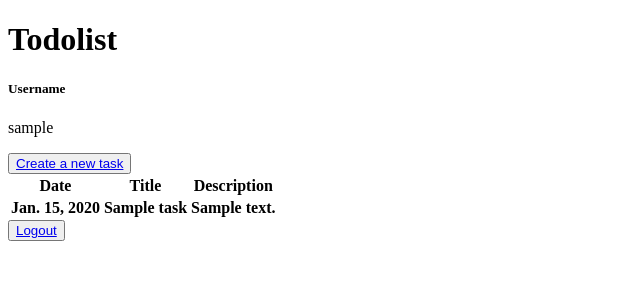
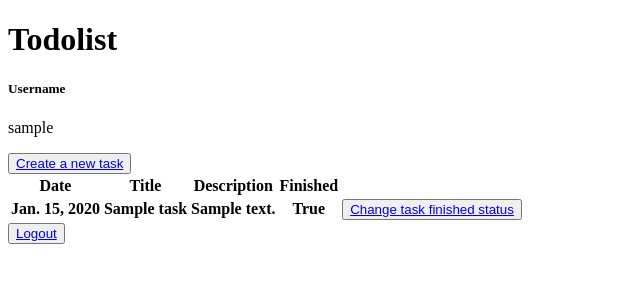
Before and after one commit to stevennovaryo/task-management, a Django app: page /todolist/ in a window 1280 px wide. Shown: the top 300 px of the page, without its empty margins (0-640 px from the left). Run offline with Django 4.2, Linux system fonts and the light colour scheme; a user stored in the database is signed in; tables that the repository leaves empty hold one stand-in row (values such as "Sample post"); lists and menus that the app fills with data are empty.

Commit message:
finished task status

```diff
--- a/todolist/models.py
+++ b/todolist/models.py
@@ -12,3 +12,4 @@ class Task(models.Model):
     date = models.DateField()
     title = models.CharField(max_length=128)
     description = models.TextField()
+    is_finished = models.BooleanField(default=False)
--- a/todolist/templates/todolist.html
+++ b/todolist/templates/todolist.html
@@ -14,12 +14,21 @@
     <th>Date</th>
     <th>Title</th>
     <th>Description</th>
+    <th>Finished</th>
+    <th></th>
 </tr>
 {% for task in task_list %}
 <tr>
     <th>{{task.date}}</th>
     <th>{{task.title}}</th>
     <th>{{task.description}}</th>
+    <th>{{task.is_finished}}</th>
+    {% if task.is_finished %}
+        <th><button><a href="{% url 'todolist:unfinish_task' task.pk %}">Change task finished status</a></button></th>
+        {% else %}
+        <th><button><a href="{% url 'todolist:finish_task' task.pk %}">Change task finished status</a></button></th>
+    {% endif %}
+
 </tr>
 {% endfor %}
 </table>
--- a/todolist/urls.py
+++ b/todolist/urls.py
@@ -1,5 +1,5 @@
 from django.urls import path
-from todolist.views import show_todolist, register, login_user, logout_user, create_task
+from todolist.views import show_todolist, register, login_user, logout_user, create_task, finish_task, unfinish_task, test
 
 app_name = 'todolist'
 
@@ -9,4 +9,7 @@ urlpatterns = [
     path('login/', login_user, name='login'),
     path('logout/', logout_user, name='logout'),
     path('create-task/', create_task, name='create_task'),
+    path('finish-task/<int:task_id>', finish_task, name='finish_task'),
+    path('unfinish-task/<int:task_id>', unfinish_task, name='unfinish_task'),
+    path('test/<str:message>', test, name='test'),
 ]
--- a/todolist/views.py
+++ b/todolist/views.py
@@ -39,6 +39,20 @@ def create_task(request):
         form = TaskForm()
     return render(request, 'create_task.html', {'form': form})
 
+@login_required(login_url='/todolist/login/')
+def finish_task(request, task_id):
+    task = Task.objects.get(pk=task_id)
+    task.is_finished = True
+    task.save()
+    return redirect(reverse('todolist:show_todolist'))
+
+@login_required(login_url='/todolist/login/')
+def unfinish_task(request, task_id):
+    task = Task.objects.get(pk=task_id)
+    task.is_finished = False
+    task.save()
+    return redirect(reverse('todolist:show_todolist'))
+
 def register(request):
     form = UserCreationForm()
 
@@ -72,3 +86,7 @@ def logout_user(request):
     response = HttpResponseRedirect(reverse('todolist:login'))
     response.delete_cookie('last_login')
     return redirect('todolist:login')
+
+def test(request, message):
+    print(message)
+    return redirect('todolist:show_todolist')
```
Also changed, not shown: todolist/migrations/0002_task_is_finished_alter_task_title.py (added).
